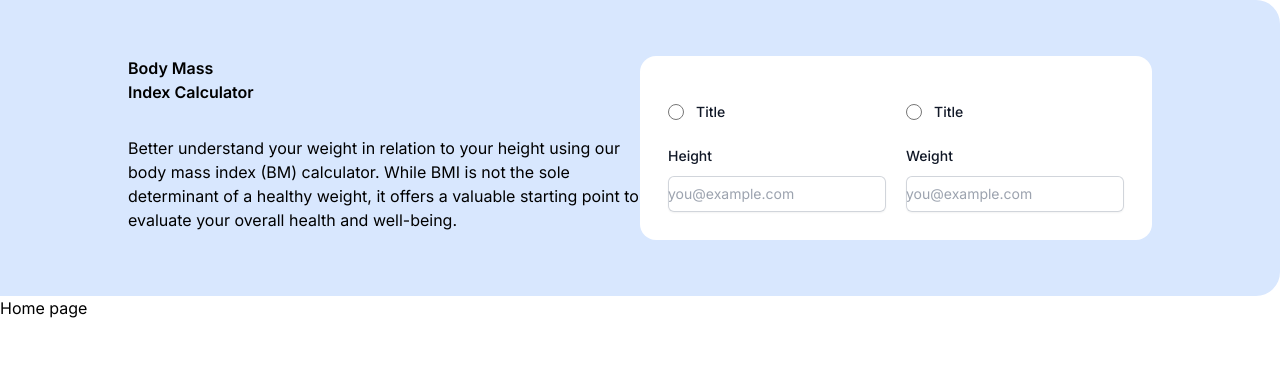
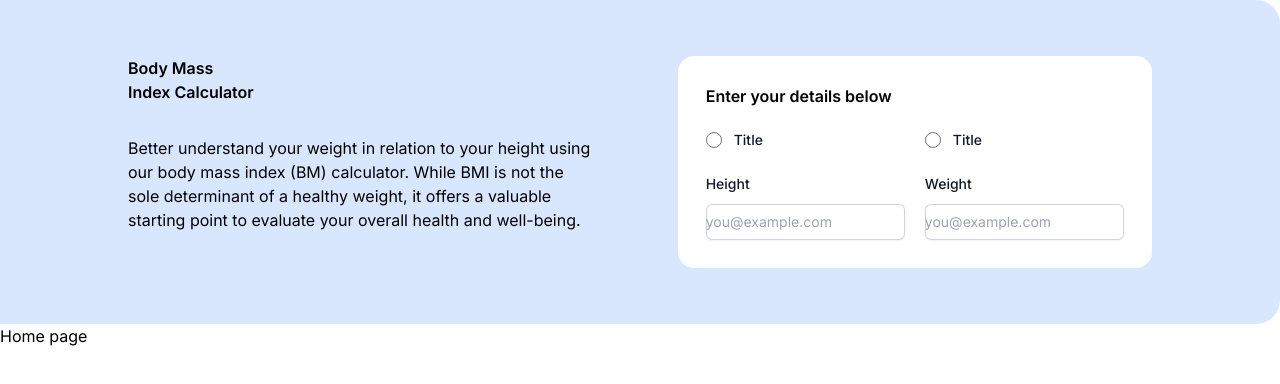
Before and after one commit to chungvuiloong/bmi_calculator, a Next.js app: page / in a window 1280 px wide. Shown: the top 384 px of the page. Built offline with nearby package versions, Linux system fonts and the light colour scheme.

Commit message:
Add gap between bmi calculator and bmi message.

```diff
--- a/src/components/HeroBanner/index.tsx
+++ b/src/components/HeroBanner/index.tsx
@@ -7,7 +7,7 @@ export  const HeroBanner = () => {
         <section>
             <div className='py-14 bg-[#d8e7fe] lg:rounded-r-3xl rounded-none'>
                 <div className='px-5 md:px-8 xl:px-32 '>
-                    <div className='container mx-auto flex'>
+                    <div className='container mx-auto flex lg:gap-20 gap-12'>
                         <div className='basis-1/2 flex flex-col gap-8'>
                             <Typography variant='h1'>Body Mass<br/>Index Calculator</Typography>
                             <Typography variant='paragraph'>
@@ -18,7 +18,8 @@ export  const HeroBanner = () => {
                             </Typography>
                         </div>
                         <div className='basis-1/2 flex flex-col bg-white rounded-2xl p-7 gap-5'>
-                            <fieldset className="mt-4">
+                            <Typography variant='h3'>Enter your details below</Typography>
+                            <fieldset>
                                 <legend className="sr-only">Notification method</legend>
                                 <div className="flex gap-5">
                                     <div className="basis-1/2 flex items-center">
```
